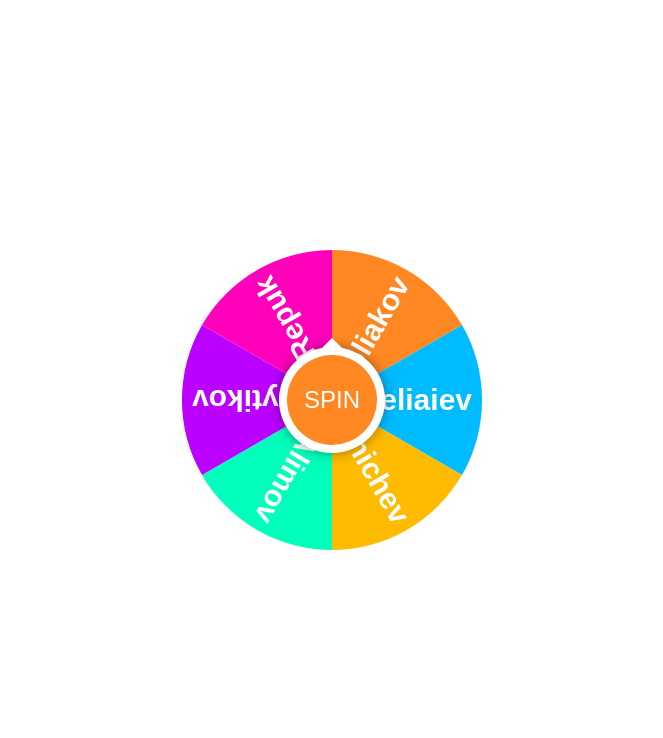
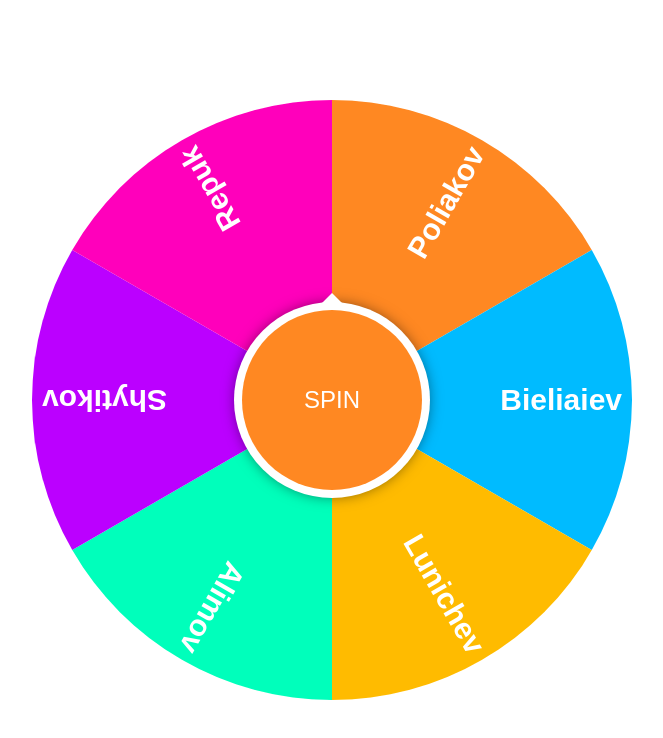
Before and after one commit to alim511/wheel-of-fortune, a website built with Parcel: page index.html in a window 1280 px wide. Shown: the whole page, without its empty margins (308-971 px from the left). Built offline with nearby package versions, Linux system fonts and the light colour scheme.

Commit message:
Update index.html

```diff
--- a/index.html
+++ b/index.html
@@ -9,7 +9,7 @@
 
   <body>
     <div id="wheelOfFortune">
-      <canvas id="wheel" width="300" height="300"></canvas>
+      <canvas id="wheel" width="600" height="600"></canvas>
       <div id="spin">SPIN</div>
     </div>
   </body>
```
